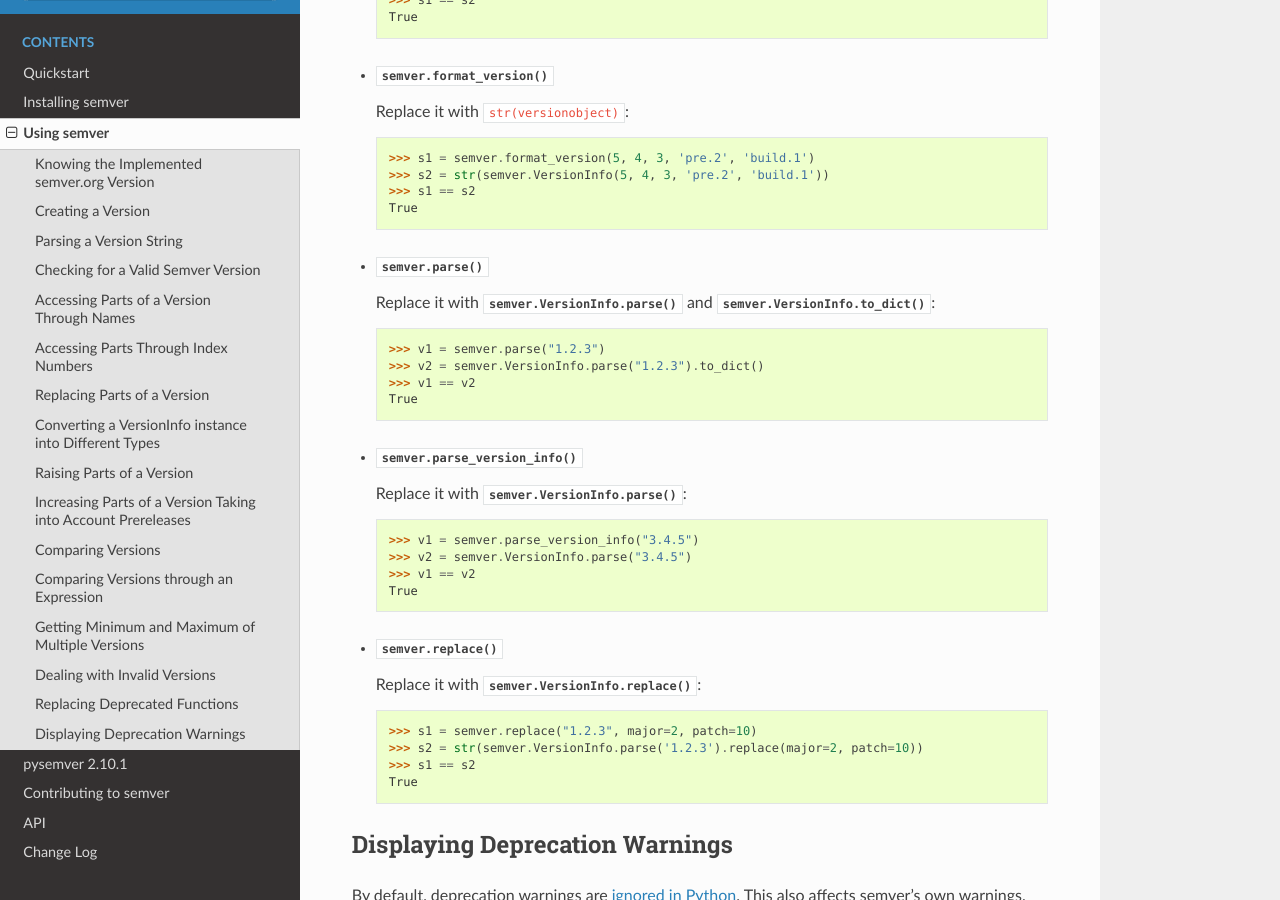
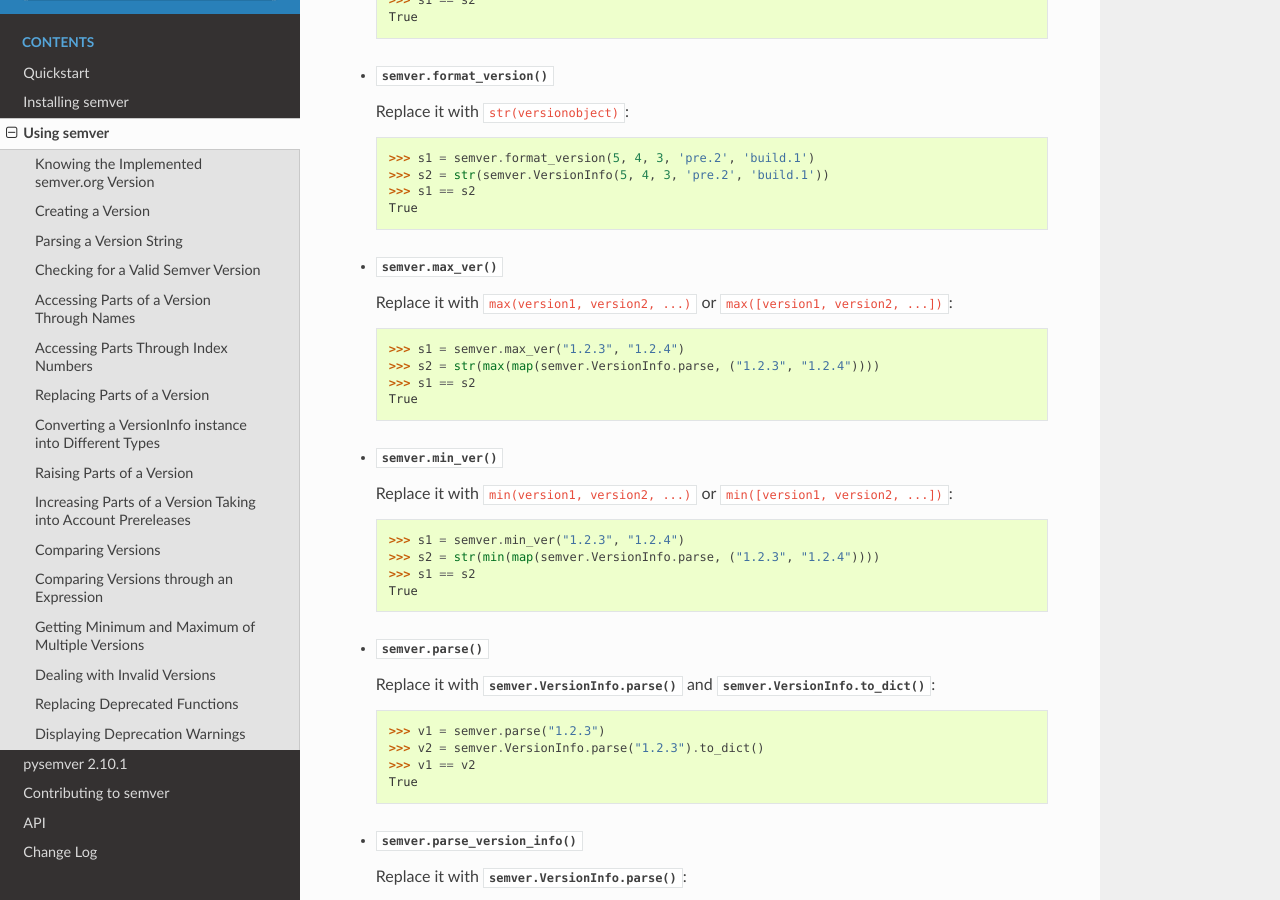
Before and after one commit to python-semver/python-semver, a Sphinx documentation site: the page built from docs/usage.rst, in a window 1280 px wide and 900 px high, scrolled down 12528 px. Built offline with Sphinx 7.4.7 and the Read the Docs theme 2.0.0, drawn with Linux system fonts in a browser that asks for light colours.

Commit message:
Add deprecation replacement for max_ver and min_ver

```diff
--- a/docs/usage.rst
+++ b/docs/usage.rst
@@ -617,6 +617,28 @@ them with code which is compatible for future versions:
      >>> s1 == s2
      True
 
+* :func:`semver.max_ver`
+
+  Replace it with ``max(version1, version2, ...)`` or ``max([version1, version2, ...])``:
+
+  .. code-block:: python
+
+     >>> s1 = semver.max_ver("1.2.3", "1.2.4")
+     >>> s2 = str(max(map(semver.VersionInfo.parse, ("1.2.3", "1.2.4"))))
+     >>> s1 == s2
+     True
+
+* :func:`semver.min_ver`
+
+  Replace it with ``min(version1, version2, ...)`` or ``min([version1, version2, ...])``:
+
+  .. code-block:: python
+
+     >>> s1 = semver.min_ver("1.2.3", "1.2.4")
+     >>> s2 = str(min(map(semver.VersionInfo.parse, ("1.2.3", "1.2.4"))))
+     >>> s1 == s2
+     True
+
 * :func:`semver.parse`
 
   Replace it with :func:`semver.VersionInfo.parse` and
```
